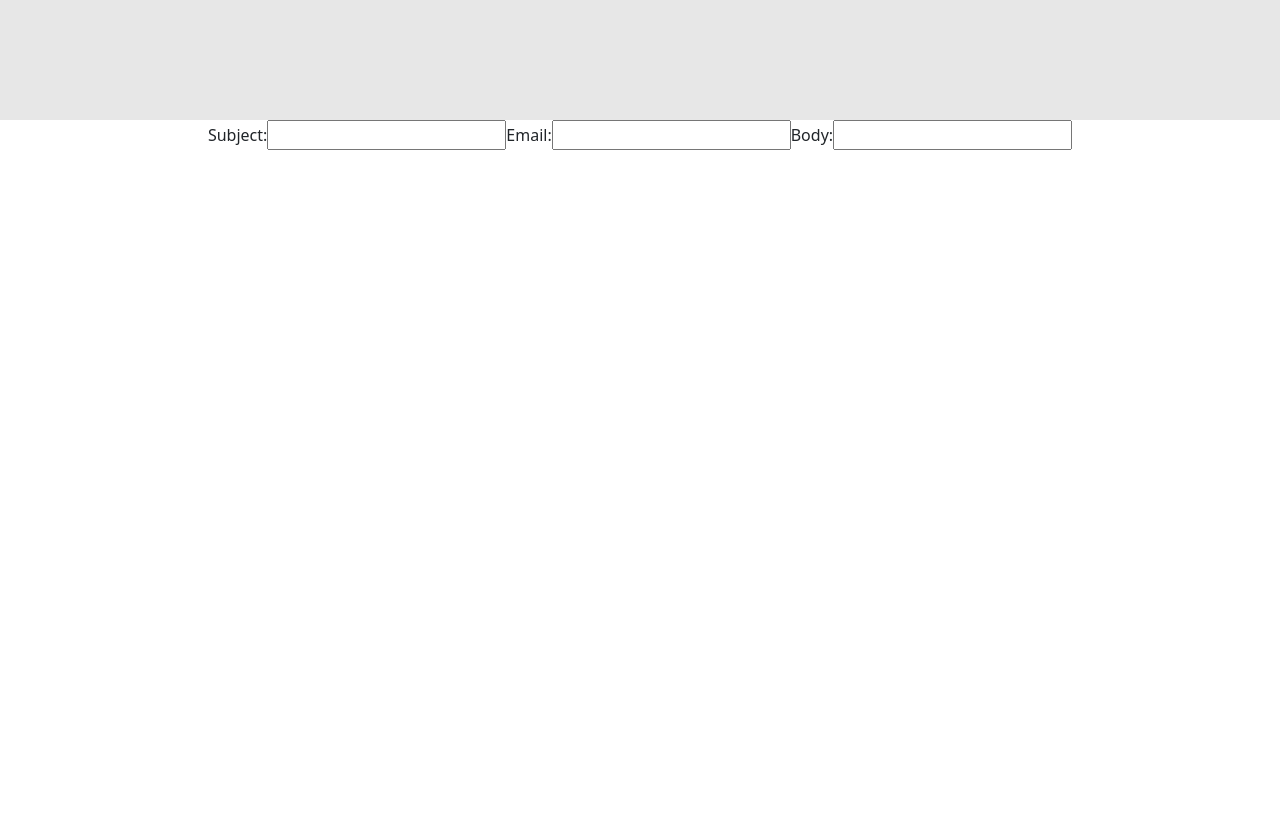
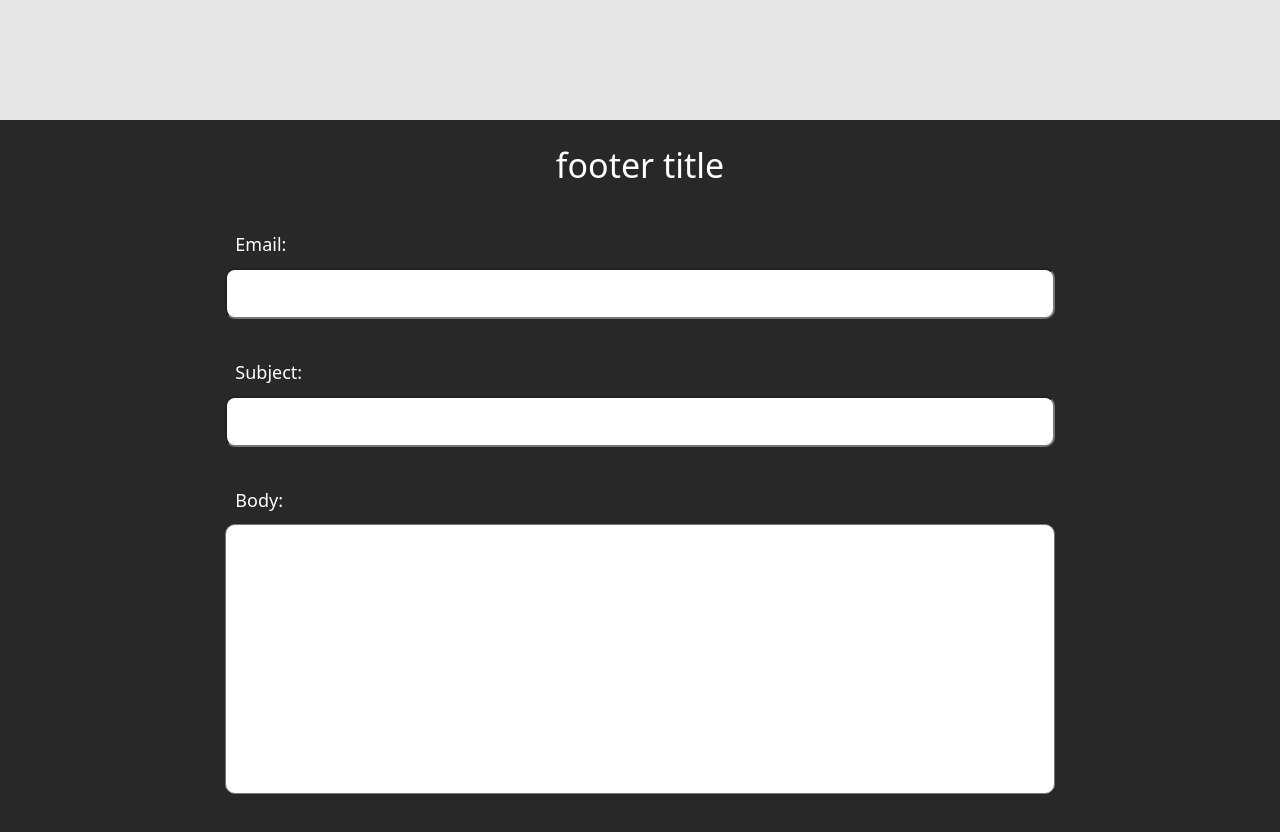
Before and after one commit to AJMazur/pws, a React (Create React App) app in the folder pws-frontend/: page / in a window 1280 px wide. Shown: the part 680-1512 px from the top of the page. Before the commit the page ends 830 px from the top, so only its background shows below. Built offline with nearby package versions, Linux system fonts and the light colour scheme; no server answers.

Commit message:
Styling the footer and changing the background color of header

```diff
--- a/pws-frontend/src/components/footer/Footer.css
+++ b/pws-frontend/src/components/footer/Footer.css
@@ -0,0 +1,65 @@
+.footer {
+    background-color: #282828;
+    color: white;
+    font-size: calc(10px + 1vmin);
+    text-align: left;
+    padding-bottom: 2lh;
+}
+
+.footer-title {
+    font-size: calc(10px + 3vmin);
+    text-align: center;
+    padding: 20px 0 20px 0;
+}
+
+
+.email-field-wrapper {
+    padding: 20px 0 20px 0;
+}
+
+.email-field {
+    width: 100%;
+    border-radius: 10px;
+    padding: 10px;
+}
+
+.subject-field-wrapper {
+    padding: 20px 0 20px 0;
+}
+
+.subject-field {
+    width: 100%;
+    border-radius: 10px;
+    padding: 10px;
+}
+
+.body-field-wrapper {
+    padding: 20px 0 20px 0;
+}
+
+.body-field {
+    width: 100%;
+    height: 10lh;
+    border-radius: 10px;
+    padding: 10px;
+    resize: none;
+}
+
+.field-label {
+    padding: 0 0 10px 10px;
+}
+
+textarea::-webkit-scrollbar {
+    width: 0.5em;
+}
+
+textarea::-webkit-scrollbar-button {
+    height: 5px;
+}
+
+textarea::-webkit-scrollbar-thumb {
+    background-color: #e1e1e1;
+    background-clip: content-box;
+    border: solid 2px transparent;
+    border-radius: 10px;
+}
--- a/pws-frontend/src/components/footer/Footer.jsx
+++ b/pws-frontend/src/components/footer/Footer.jsx
@@ -4,15 +4,25 @@ import './Footer.css'
 
 const Footer = () => {
 
-
     return (
         <div className="footer">
-            <label htmlFor="title">Subject: </label>
-            <input type="text" id="title" name="title"/>
-            <label htmlFor="email">Email:</label>
-            <input type="email" id="email" name="email"/>
-            <label htmlFor="body">Body:</label>
-            <input type="text" id="body" name="body"/>
+            <div className="offset-1 col-10 container-fluid footer-title">
+                footer title
+            </div>
+            <div className="offset-2 col-8 container-fluid">
+                <div className="email-field-wrapper">
+                    <label className="field-label" htmlFor="email">Email:</label>
+                    <input className="email-field" type="email" id="email" name="email"/>
+                </div>
+                <div className="subject-field-wrapper">
+                    <label className="field-label" htmlFor="title">Subject: </label>
+                    <input className="subject-field" type="text" id="title" name="title"/>
+                </div>
+                <div className="body-field-wrapper">
+                    <label className="field-label" htmlFor="body">Body:</label>
+                    <textarea className="body-field" id="body" name="body"/>
+                </div>
+            </div>
         </div>
     )
 }
--- a/pws-frontend/src/components/header/Header.css
+++ b/pws-frontend/src/components/header/Header.css
@@ -1,5 +1,5 @@
 .header {
-    background-color: #171717;
+    background-color: #282828;
 }
 
 .header-wrapper {
```
